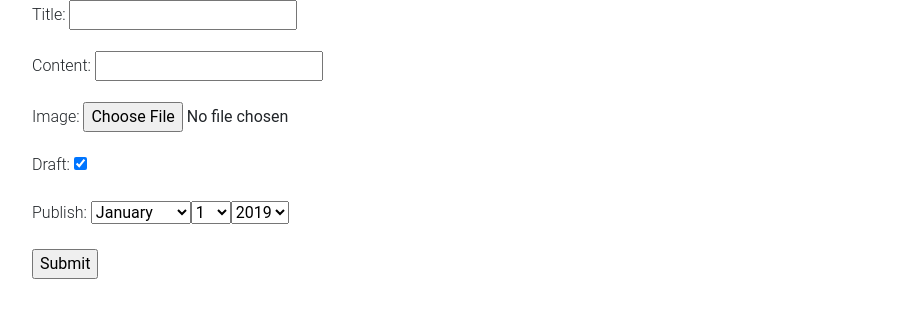
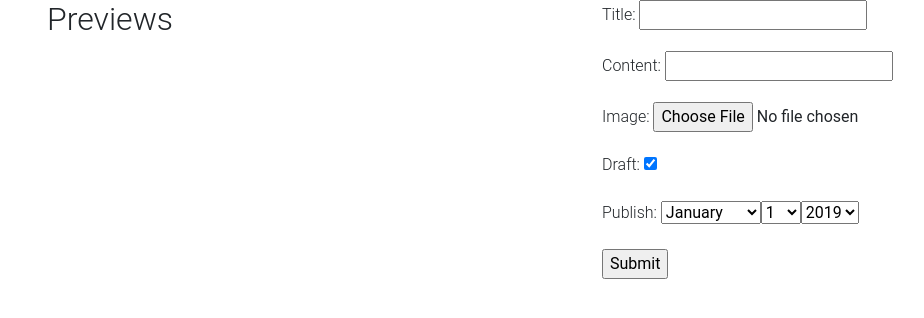
Before and after one commit to wagolemusa/AdvancedDjango, a Django app: template project/templates/post_form.html in a window 1280 px wide. Shown: the top 318 px of the page, without its empty margins (53-977 px from the left). Run offline with Django 3.2, Linux system fonts and the light colour scheme; the template is opened without the code that fills it: values that come from a table or form of the project are taken from there, others are empty; some libraries are stand-ins or nearby versions.

Commit message:
Implament Dybamic Previews:

```diff
--- a/project/posts/forms.py
+++ b/project/posts/forms.py
@@ -4,7 +4,7 @@ from .models import Post
 from pagedown.widgets import PagedownWidget
 
 class PostForms(forms.ModelForm):
-	content = forms.CharField(widget=PagedownWidget)
+	content = forms.CharField(widget=PagedownWidget(show_preview=False))
 	publish = forms.DateField(widget=forms.SelectDateWidget)
 
 	class Meta:
--- a/project/templates/base.html
+++ b/project/templates/base.html
@@ -32,6 +32,25 @@
 		$(".post-detail-item img").each(function(){
 				$(this).addClass("img-responsive")
 		})
+		// preview title
+		var titleItem = $("#id_title");
+		$("#preview-title").text(titleItem.val())
+
+		var contentInput = $("#id_content");
+
+		function setContent(value){
+			var markedContent = marked(value)
+			$("#preview-content").html(markedContent)
+			$("#preview-content img").each(function(){
+				$(this).addClass("img-responsive")
+			})
+		}
+		setContent(contentInput.val())
+		contentInput.keyup(function(){
+			var newContent = $(this).val()
+			setContent(newContent)
+		})
+
 	})
 
 </script>
--- a/project/templates/post_form.html
+++ b/project/templates/post_form.html
@@ -5,9 +5,21 @@
 {% endblock head_extra %}
 
 {% block content %}
+<div class="container">
+<div class="row">
+<div class="col-sm-6">
+<h2>Previews</h2>
 
+<h3 id='preview-title'></h3>
+
+<p id='preview-content'></p>
+</div>
+<div class="col-sm-6">
 <form method="POST" action="" enctype="multipart/form-data">{% csrf_token %}
 {{ form.as_p }}
 <input type="submit" name="Create Post">
-
+</form>
+</div>
+</div>
+</div>
 {% endblock %}
```
